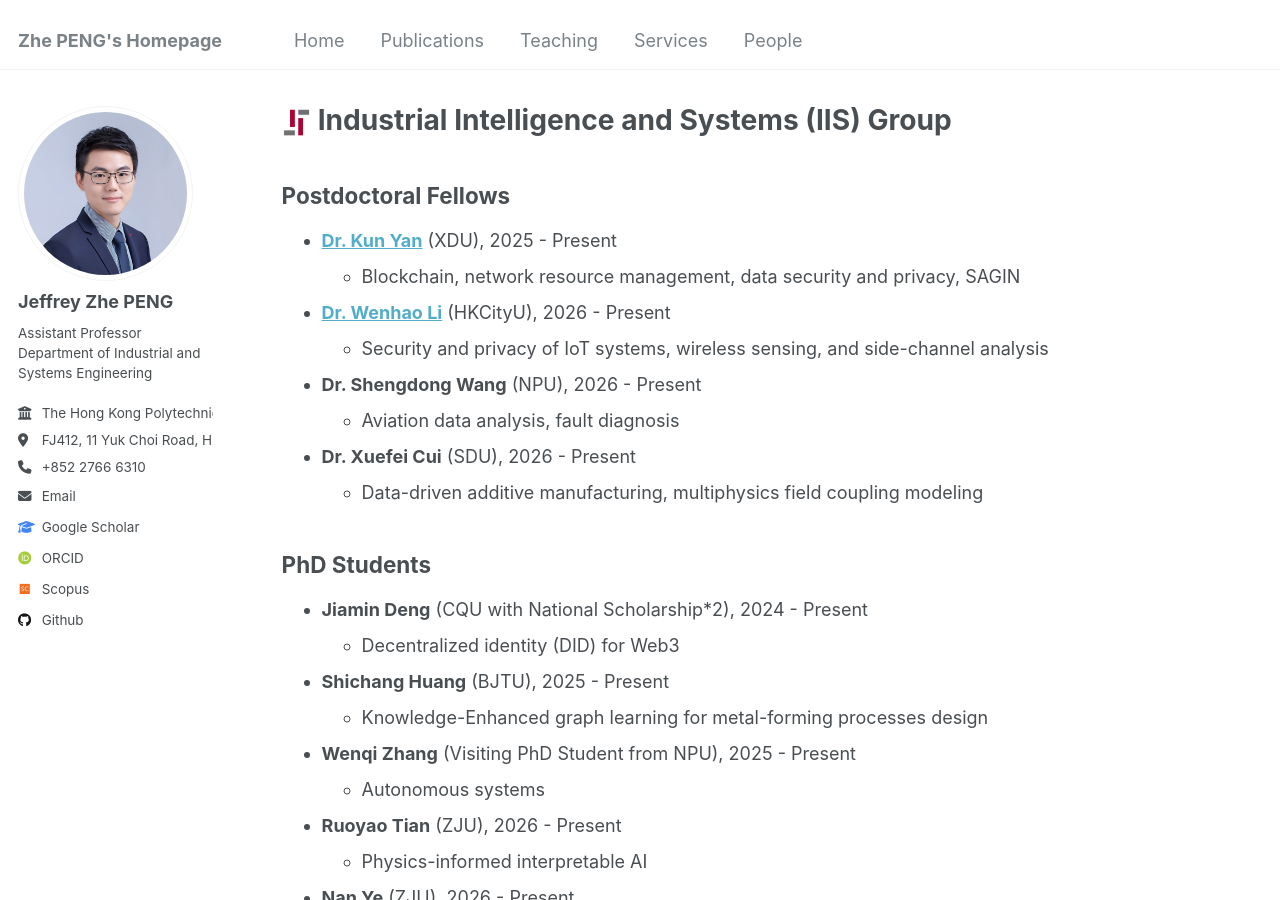
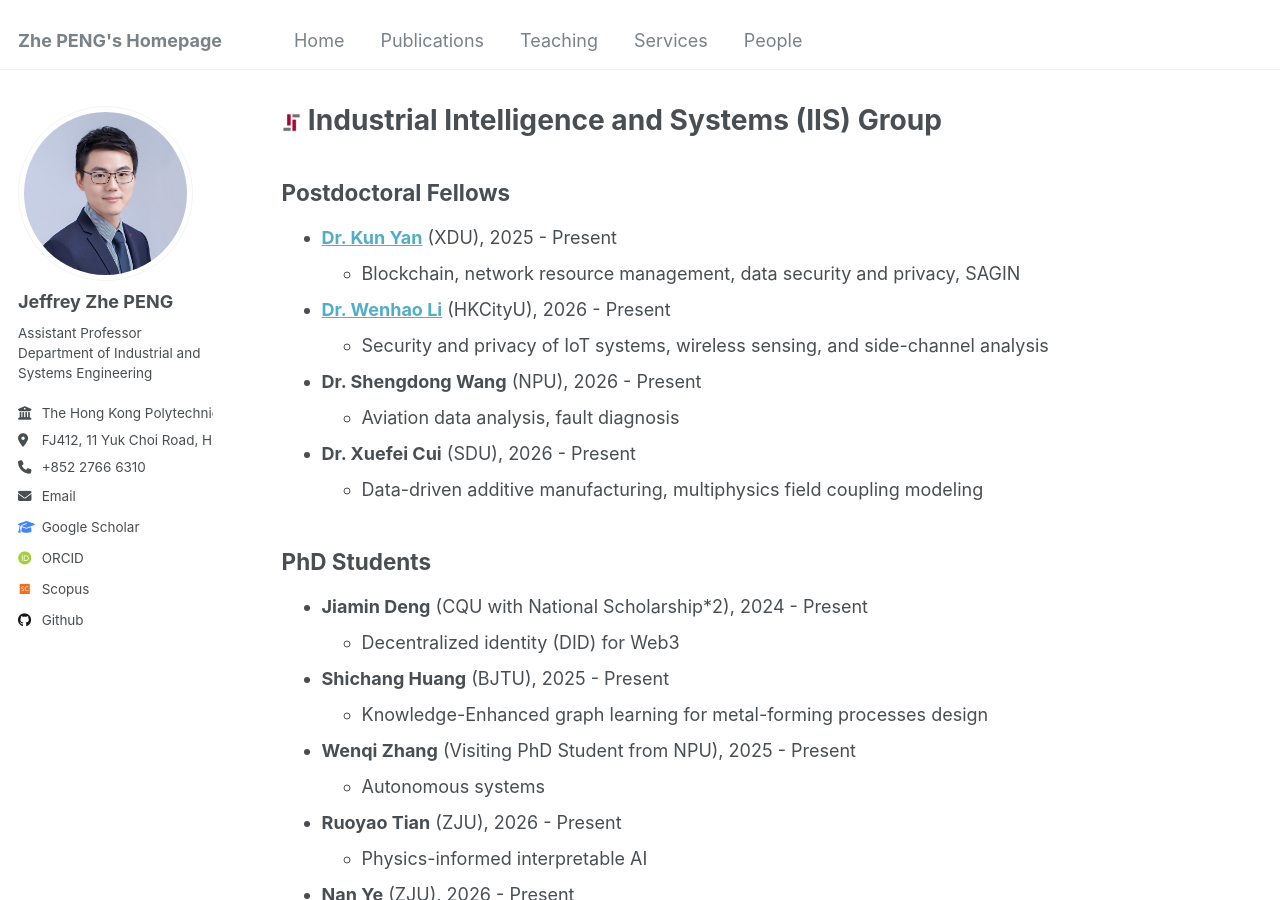
Before and after one commit to PENG-Zhe/peng-zhe.github.io, a Jekyll site: the page built from _pages/people.md, in a window 1280 px wide and 900 px high. Built offline with Jekyll 4.4.1, drawn with Linux system fonts in a browser that asks for light colours; some web fonts are replaced.

Commit message:
Update people.md

```diff
--- a/_pages/people.md
+++ b/_pages/people.md
@@ -1,5 +1,5 @@
 ---
-title: "<img src='/images/IIS_Logo.png' style='width: 3%; height: auto;'> Industrial Intelligence and Systems (IIS) Group"
+title: "<img src='/images/IIS_Logo.png' style='width: 2%; height: auto;'> Industrial Intelligence and Systems (IIS) Group"
 permalink: /people/
 layout: archive
 ---
```
